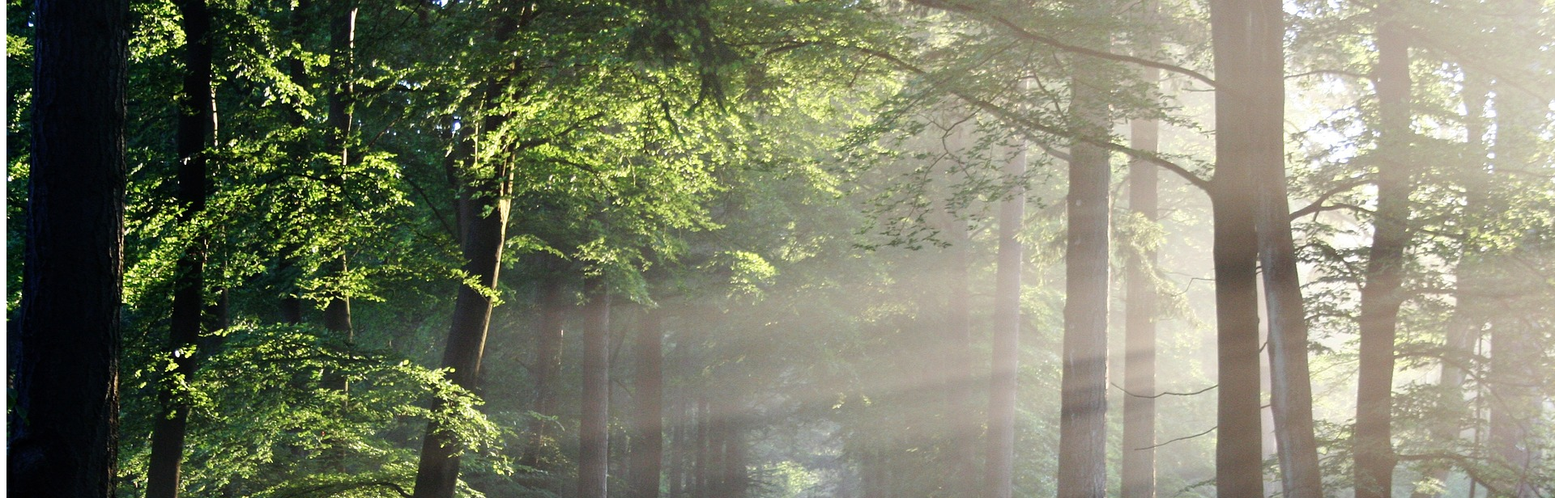
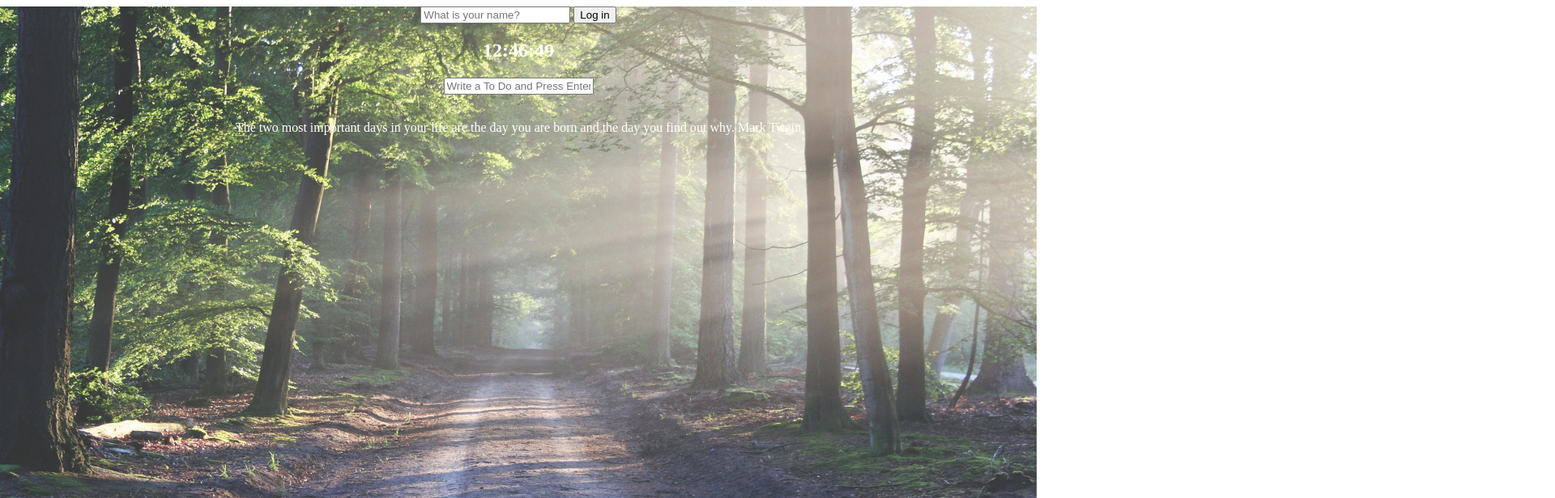
Before and after one commit to ljh8450/NomadCodersJS, a plain HTML site: page index.html in a window 1280 px wide. Shown: the top 616 px of the page at 81% size, 1920 px wide, since content can reach past the window. Drawn offline with Linux system fonts and the light colour scheme.

Commit message:
Set BackgroundImage

```diff
--- a/css/style.css
+++ b/css/style.css
@@ -1,10 +1,19 @@
 .hidden {
     display: none;
 }
-#BackGroundImage {
+body {
+    animation: fadein 0.8s ease-in-out forwards;
+    color: white;
+    display: flex;
+    flex-direction: column;
+    align-items: center;
+}
+.BackGroundImage {
+    width: 100%;
+    height: 100%;
     position: absolute;
-    width: inherit;
-    height: inherit;
-    top: 0;
-    bottom: 0;
+    z-index: -1;
+    opacity: 0.8;
+    background-position: center;
+    background-size: cover;
 }
--- a/js/background.js
+++ b/js/background.js
@@ -6,10 +6,12 @@ const images = [
 
 const chosenImage = images[Math.floor(Math.random() * images.length)];
 
-const bgImage = document.createElement("img");
+const bgImage = document.createElement("div");
 
 bgImage.src = `img/${chosenImage}`;
 
-bgImage.id = "BackGroundImage"
+bgImage.className = "BackGroundImage"
+
+bgImage.style.backgroundImage = `url('${bgImage.src}')`;
 
 document.body.appendChild(bgImage);
```
